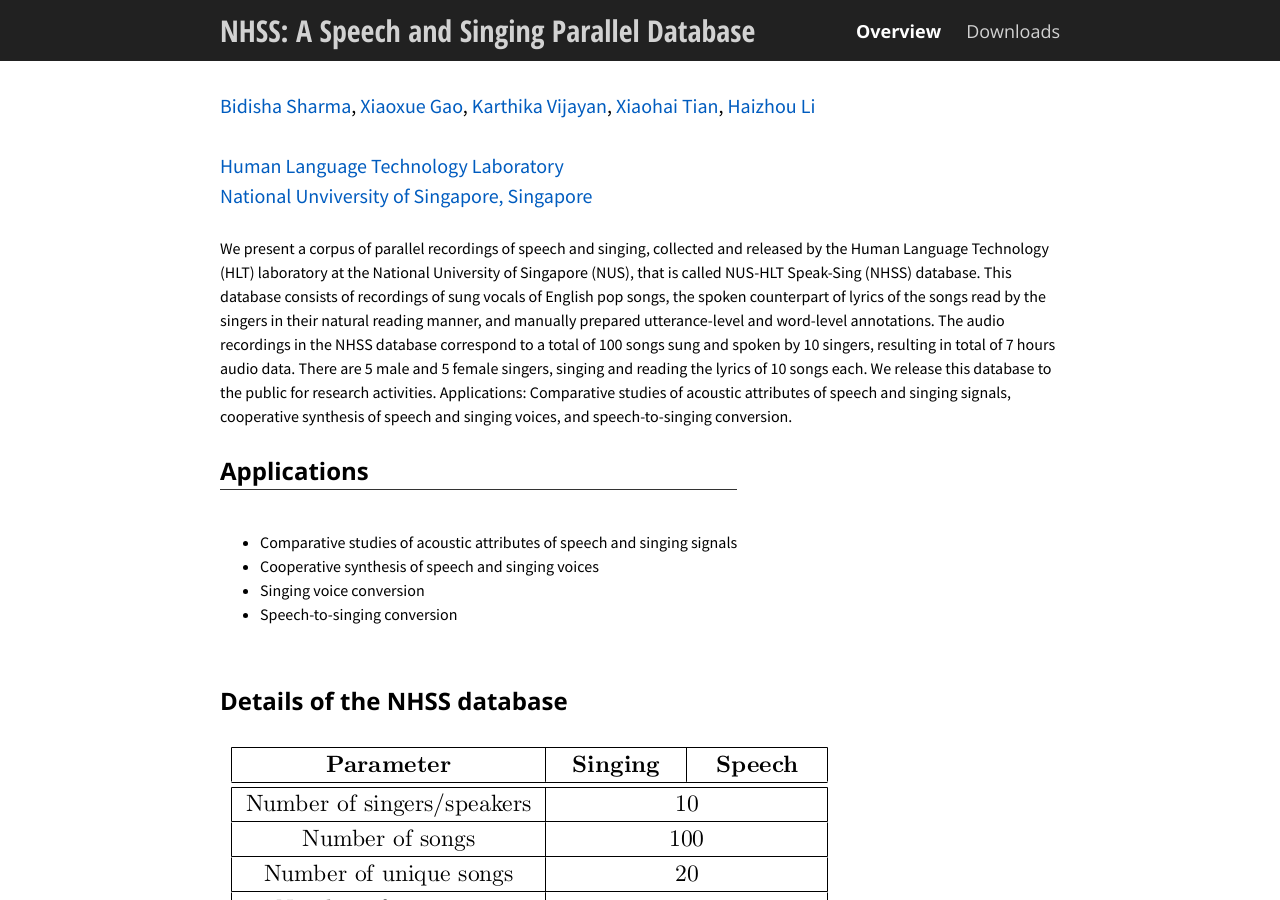
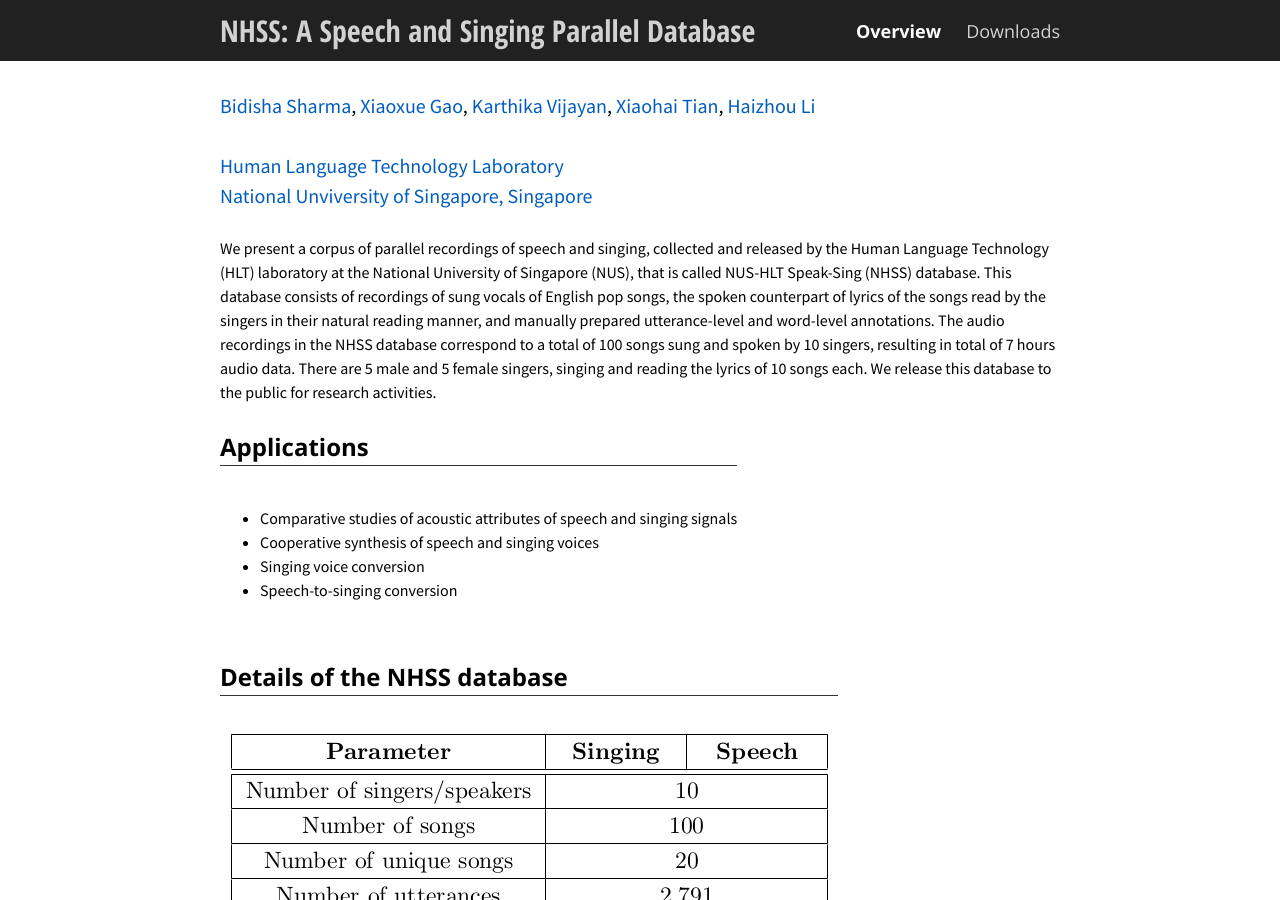
Before and after one commit to bidishasharma/bidishasharma.github.io, a Jekyll site: the page NHSS_Database/index.html, which Jekyll copies as it is, in a window 1280 px wide and 900 px high. Built offline with Jekyll 4.4.1, drawn with Linux system fonts in a browser that asks for light colours.

Commit message:
Update index.html

```diff
--- a/NHSS_Database/index.html
+++ b/NHSS_Database/index.html
@@ -50,7 +50,6 @@
 
               We release this database to the public for research activities.
 
-              Applications: Comparative studies of acoustic attributes of speech and singing signals, cooperative synthesis of speech and singing voices, and speech-to-singing conversion.
 
             </p>
           </div>
@@ -79,6 +78,7 @@
         <div class="flex-row">
           <div class="flex-item flex-column">
             <h2 class="add-top-margin">Details of the NHSS database</h2>
+            <hr>
             <img class="image" src="img/NHSSDatabase.png">
             </h2>
           </div>
@@ -87,6 +87,7 @@
         <div class="flex-row">
           <div class="flex-item flex-column">
             <h2 class="add-top-margin">List of Songs</h2>
+            <hr>
             <img class="image" src="img/SongList.png">
             </h2>
           </div>
@@ -94,6 +95,7 @@
 
          <div class="flex-item flex-column">
           <h2 class="add-top-margin">Organization</h2>
+           <hr>
           <img class="image" src="img/SpeechSingingCorpus-Page-1.png">
           </h2>
         </div>
```
